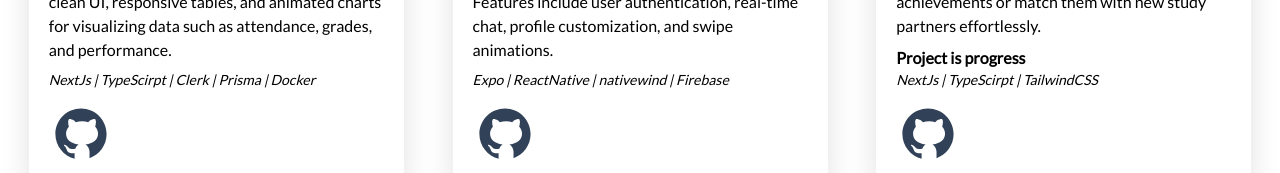
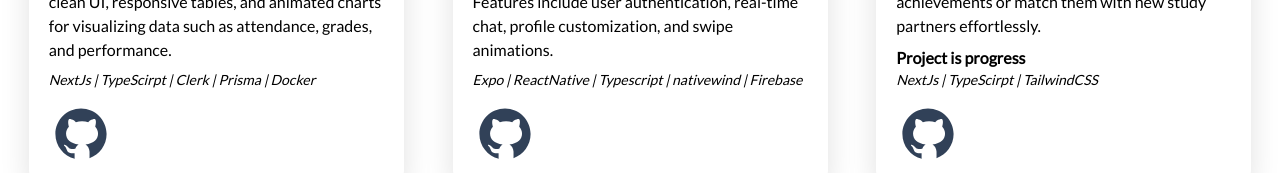
Before and after one commit to brovnie/portfolio-website-2025, a Next.js app: page / in a window 1280 px wide. Shown: the part 2782-2955 px from the top of the page. Built offline with nearby package versions, Linux system fonts and the light colour scheme.

Commit message:
Edited project technologies

```diff
--- a/src/data/projects.ts
+++ b/src/data/projects.ts
@@ -13,7 +13,13 @@ export const projects = [
     title: "Tinder clone",
     description:
       "A Tinder Clone is a mobile dating application that replicates the core functionality of Tinder. It allows users to create profiles, swipe right to like or left to pass on other profiles, and match with users who mutually like each other. Features include user authentication, real-time chat, profile customization, and swipe animations.",
-    technologies: ["Expo", "ReactNative", "nativewind", "Firebase"],
+    technologies: [
+      "Expo",
+      "ReactNative",
+      "Typescript",
+      "nativewind",
+      "Firebase",
+    ],
     image: "Tinder-clone.png",
     github: "https://github.com/brovnie/tinder-clone",
     www: "",
```
